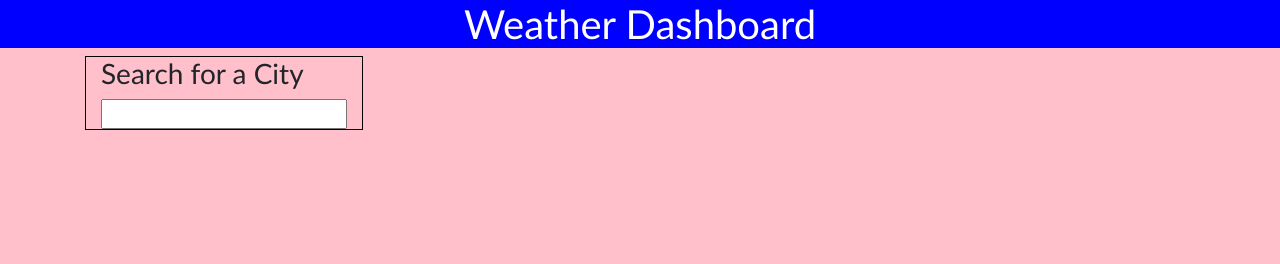
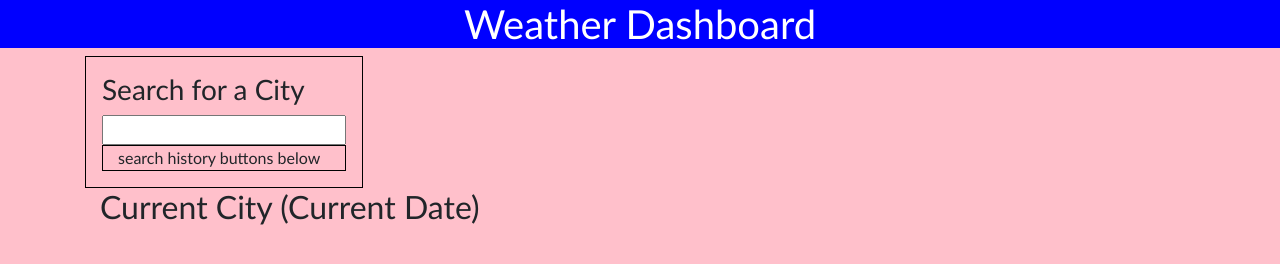
Before and after one commit to KGlinoga/weather-dashboard, a plain HTML site: page index.html in a window 1280 px wide. Drawn offline with nearby package versions, Linux system fonts and the light colour scheme.

Commit message:
OMG why is this next section NOT lining up on the same row??

```diff
--- a/assets/style.css
+++ b/assets/style.css
@@ -18,4 +18,10 @@ body {
 
 .search-title {
     border: 1px solid black;
+    padding: 1em;
 }
+
+.search-history {
+    border: 1px solid black;
+
+}
--- a/index.html
+++ b/index.html
@@ -15,18 +15,16 @@
         <h1 class="page-title">Weather Dashboard</h1>
     </header>
     <main class="container">
-<!-- - aside (flex container): h2 Search for a City -->
+<!-- - aside (flex container): h2 Search for a City
+    - input type:"text" (search field that accepts strings)
+    - Search History (maybe an h2??)
+        - buttons that append from searches saved in local storage, appended via JS -->
 
         <aside class="col-3 search-title">
             <h3 class="">Search for a City</h2>
             <input type="text" class="col-12">
-
-
-<!--
-    - input type:"text" (search field that accepts strings)
-    - Search History (maybe an h2??)
-        - buttons that append from searches saved in local storage, appended via JS -->
-
+            <section class="search-history col-12" id="city-buttons">search history buttons below</section>
+            <!-- append city buttons to the above section!! -->
         </aside>
 
 <!--
@@ -35,8 +33,13 @@
     p: Wind speed
     p: Humidity:
     p: UV index
-        p: display w/ background color coded based on severity of UVI, display text of UVI
+        p: display w/ background color coded based on severity of UVI, display text of UVI -->
 
+        <section class="col-9 current-display">
+            <h2>Current City (Current Date)</h2>
+
+        </section>
+<!--
 - section2 (flex container):
     - h3: 5-Day Forecast:
     - card x 5 that update dynamically from JS:
```
